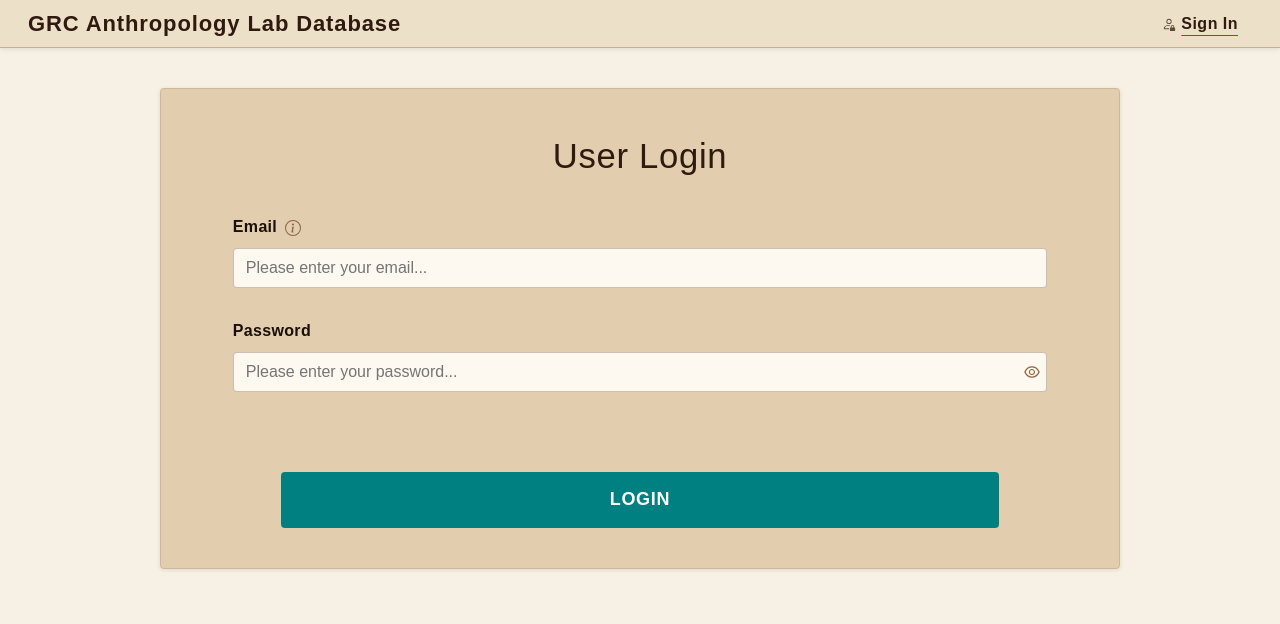
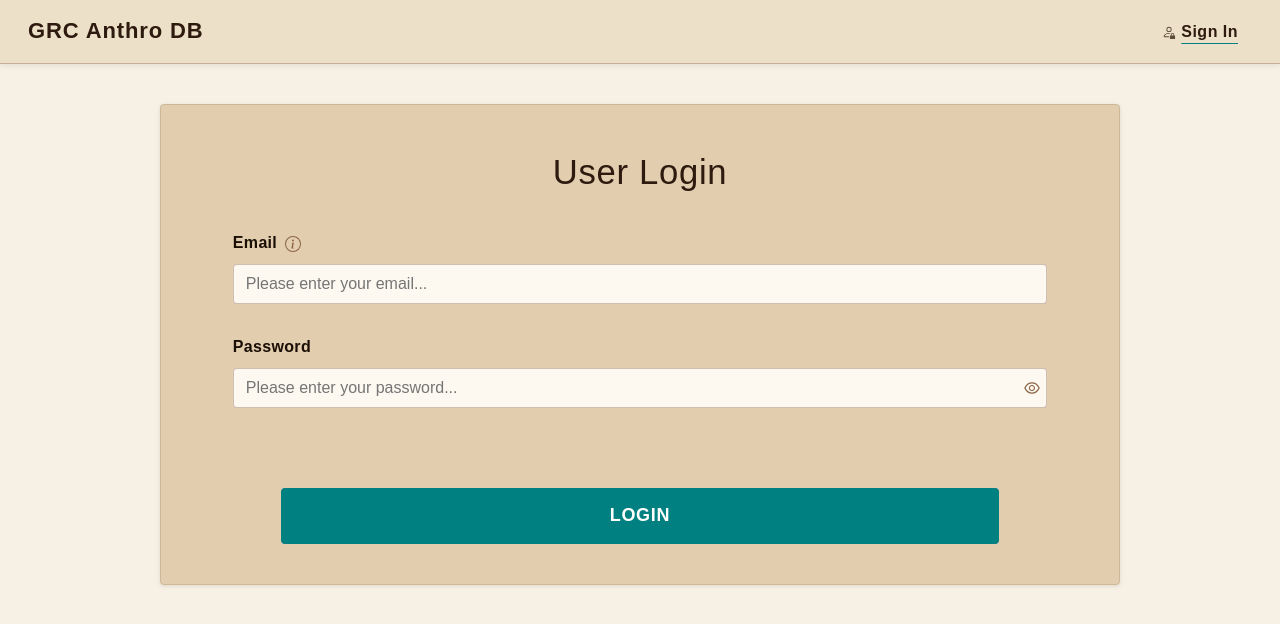
Before and after one commit to anthropology-inventory/inventory, a React (Vite) app: page /#/LoginForm in a window 1280 px wide. Shown: the top 624 px of the page. Built offline with nearby package versions, Linux system fonts and the light colour scheme; no server answers.

Commit message:
Tighten navbar title layout

```diff
--- a/src/components/Navbar.jsx
+++ b/src/components/Navbar.jsx
@@ -27,7 +27,7 @@ const NavBar = () => {
   return (
     <header id="navbar">
       <a id="nav-logo" href="/">
-        GRC Anthropology Lab Database
+        GRC Anthro DB
       </a>
       <div>
         {isLoggedIn ? (
--- a/src/styles/index.css
+++ b/src/styles/index.css
@@ -130,10 +130,11 @@ font-family: 'DM Sans', sans-serif;
   background: var(--bg-navbar);
   display: flex;
   justify-content: space-between;
-  padding: 0 28px;
-  height: 48px;
+  padding: 8px 28px;
+  min-height: 64px;
   min-width: 900px;
   align-items: center;
+  gap: 24px;
   border-bottom: 1px solid var(--border-warm);
   box-shadow: 0 1px 6px rgba(30, 15, 6, 0.10);
 
@@ -154,6 +155,12 @@ font-family: 'DM Sans', sans-serif;
     letter-spacing: 0.04em;
     color: var(--brown-dark);
     align-self: center;
+    display: block;
+    flex: 0 1 250px;
+    max-width: 250px;
+    line-height: 1.12;
+    text-wrap: balance;
+    white-space: normal;
   }
 
   #nav-logo:hover {
@@ -173,6 +180,10 @@ font-family: 'DM Sans', sans-serif;
     display: flex;
     align-items: center;
     column-gap: 28px;
+    row-gap: 8px;
+    flex: 1;
+    justify-content: flex-end;
+    flex-wrap: wrap;
   }
 
 .nav-link {
```
